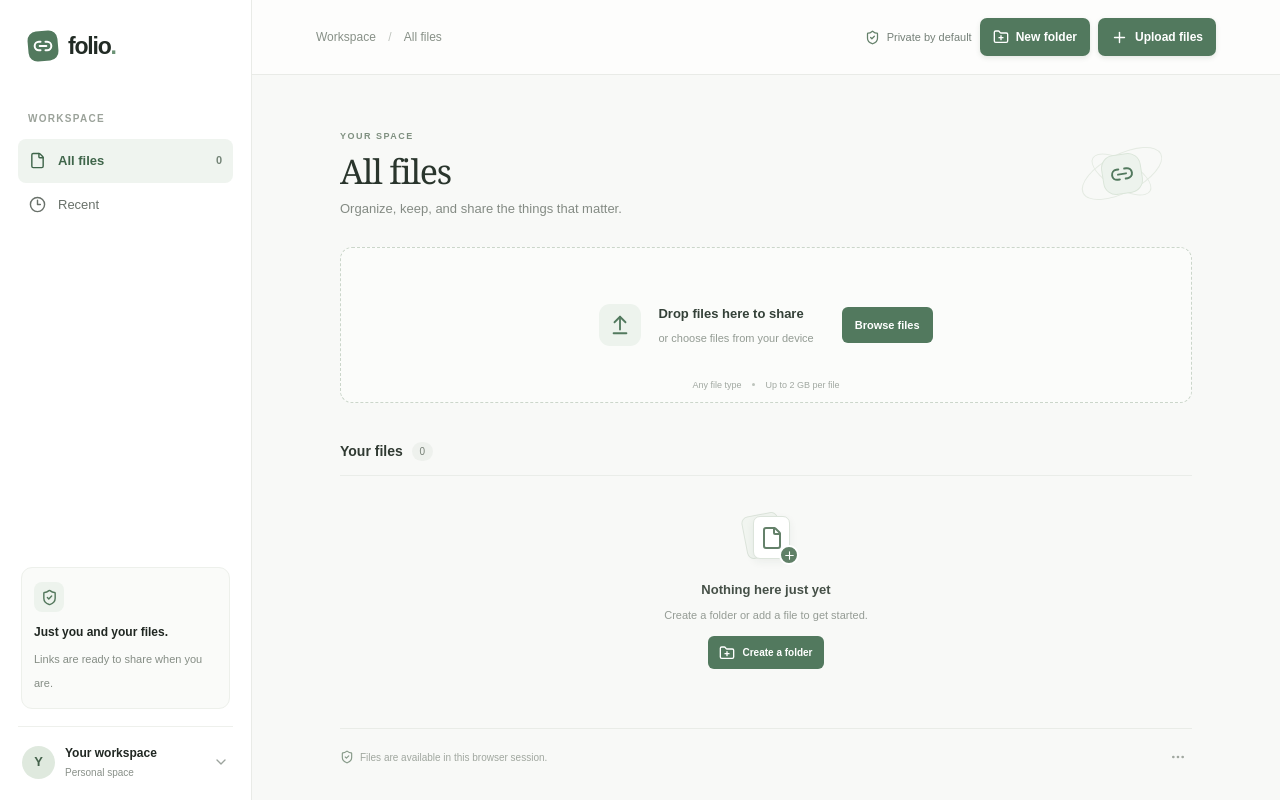
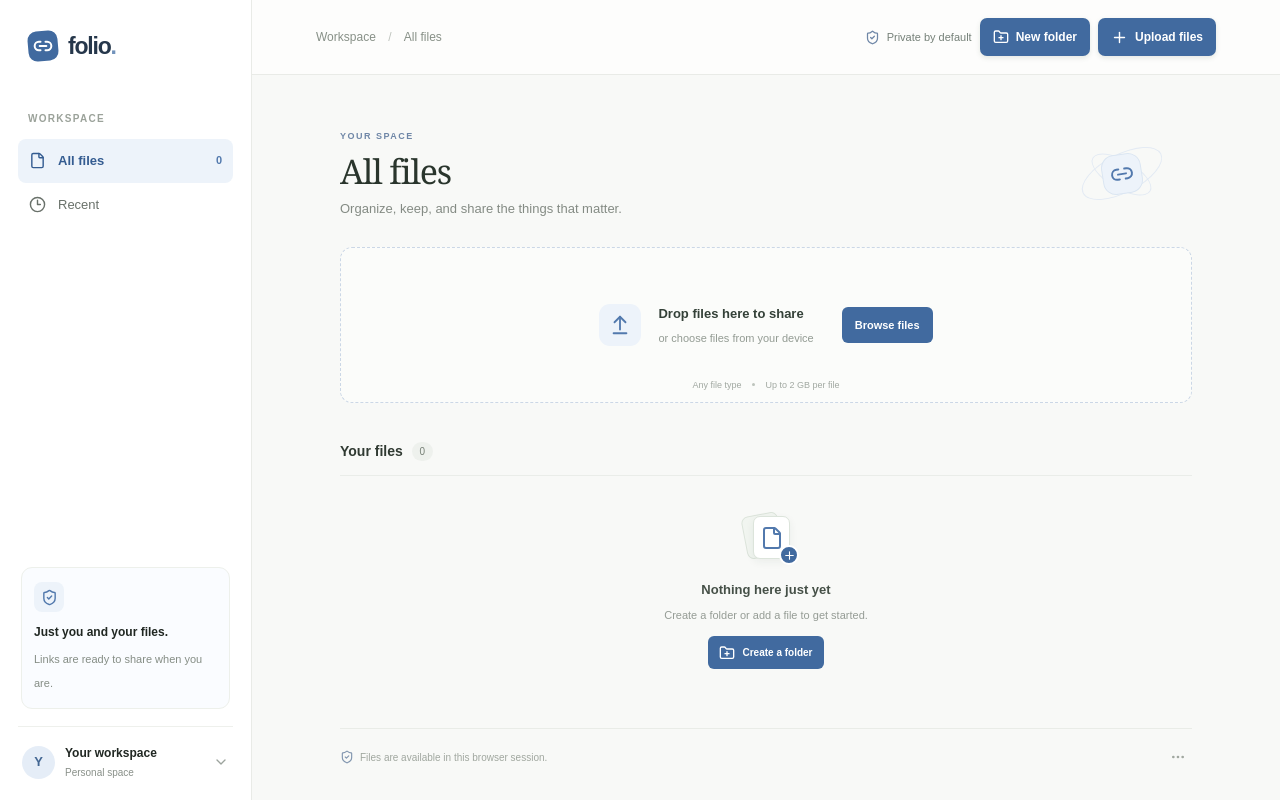
Before and after one commit to pandey528kt/all-files, a Next.js app: page / in a window 1280 px wide. Built offline with nearby package versions, Linux system fonts and the light colour scheme.

Commit message:
Commit by Ideavo AI

```diff
--- a/src/app/globals.css
+++ b/src/app/globals.css
@@ -141,6 +141,15 @@ body { background: #f7f8f6; color: #202722; }
 .inline-lock {display:inline-block;vertical-align:-2px;margin-right:5px;color:#65816a;}
 .download-button.remove-password {width:auto;gap:5px;padding:0 8px;color:#8a624b;white-space:nowrap;font-size:10px;}.download-button.remove-password:hover {border-color:#dfc7b7;background:#fffaf6;color:#87573e;}
 button:focus-visible,a:focus-visible,input:focus-visible {outline:2px solid #67896c;outline-offset:3px;}
+/* Cool ink-and-sky accents replace the previous green identity. */
+.brand {color:#26374b;}.brand-mark,.upload-top,.browse-button,.empty-action,.empty-plus {background:#416a9f;}.brand-dot {color:#7192bb;}
+.nav-item.active {color:#345c91;background:#edf3fa;}.nav-count,.plan-icon,.secure-note svg,.heading-decoration span,.upload-icon,.file-type,.sheet-front,.inline-lock {color:#5279ad;}
+.plan-icon,.heading-decoration span,.upload-icon,.file-type {background:#edf3fa;}.avatar {background:#e5edf7;color:#426692;}.plan-card {background:#fafcff;}
+.secure-note svg,.eyebrow {color:#6f87a7;}.upload-top:hover,.browse-button:hover,.empty-action:hover {background:#345987;}.heading-decoration span {border-color:#dbe6f2;}.orbit {border-color:#e4ebf4;}
+.dropzone {border-color:#cbd7e6;}.dropzone.is-dragging {background:#eff5fc;border-color:#6184b3;}.dropzone.is-dragging .upload-icon {background:#e1ebf7;}.drop-hint i {background:#bdc4bc;}
+.file-type {background:#eff3f8;}.folder-type {background:#f3f1e8;color:#a58b4e;}.copy-button:hover,.download-button:hover {border-color:#bdcde0;color:#416a9f;background:#f6f9fd;}.copy-button.copied {color:#3f689e;border-color:#c8d7e9;background:#f0f5fb;}
+.breadcrumb button:hover,.folder-open:hover .file-meta strong {color:#416a9f;}.footnote span svg {color:#8296af;}.footnote button:hover {background:#edf3fa;color:#416a9f;}.download-button.remove-password {color:#8a624b;}.download-button.remove-password:hover {border-color:#dfc7b7;background:#fffaf6;color:#87573e;}
+button:focus-visible,a:focus-visible,input:focus-visible {outline-color:#527bad;}
 @media (max-width: 760px) { .sidebar {width:70px;padding:22px 10px 14px;align-items:center;}.brand {padding:0;font-size:0;}.brand-mark {width:36px;height:36px;}.side-label,.nav-item:not(.active),.nav-item.active {font-size:0;justify-content:center;padding:0;gap:0;width:44px;margin-top:38px;}.nav-count,.side-bottom .plan-card,.profile-copy,.profile-chevron {display:none;}.side-bottom {width:100%;}.profile {justify-content:center;padding:15px 0 0;}.topbar {height:64px;padding:0 18px;}.secure-note {display:none;}.content {padding:39px 22px 22px;}.heading-decoration {transform:scale(.8);transform-origin:right center;margin-right:0;}.page-heading h1 {font-size:31px;}.dropzone {flex-wrap:wrap;gap:12px;justify-content:center;padding:24px 14px 30px;}.drop-copy {flex:1;min-width:150px;}.browse-button {margin-left:54px;}.drop-hint {bottom:9px;}.list-header,.file-row {grid-template-columns:minmax(0,1fr) 72px 100px;column-gap:9px;}.list-header span:nth-child(3),.file-date {display:none;}.row-actions {justify-content:flex-end;}.file-size {font-size:10px;}.copy-button {padding:0 7px;}.download-button {width:29px;} }
 @media (max-width: 460px) { .sidebar {width:56px;padding:20px 6px 13px;}.brand-mark {width:33px;height:33px;}.topbar {padding:0 14px;}.breadcrumb {font-size:11px;}.upload-top {height:35px;padding:0 10px;font-size:11px;}.content {padding:33px 17px 18px;}.heading-decoration {display:none;}.subtitle {max-width:275px;line-height:1.5;}.dropzone {gap:10px;}.upload-icon {width:38px;height:38px;}.drop-copy strong {font-size:12px;}.drop-copy span {font-size:10px;}.browse-button {margin-left:47px;}.file-toolbar {margin-top:31px;}.list-header,.file-row {grid-template-columns:minmax(0,1fr) 56px 84px;column-gap:7px;}.file-type {width:30px;height:30px;}.file-name {gap:8px;}.file-meta strong {font-size:11px;}.file-meta small {font-size:9px;}.file-size {font-size:9px;}.row-actions {gap:4px;}.copy-button {height:28px;padding:0 6px;font-size:9px;gap:4px;}.copy-button svg {width:13px;}.download-button {height:28px;width:27px;}.search-field {width:142px;} }
 @media (max-width: 460px) { .topbar {padding:0 9px;}.top-actions {gap:5px;}.top-actions .upload-top {padding:0 7px;font-size:0;gap:0;width:35px;justify-content:center;}.top-actions .upload-top svg {width:17px;height:17px;}.breadcrumb {font-size:10px;}.file-row {grid-template-columns:minmax(0,1fr) 42px 95px;}.row-actions {gap:3px;}.file-size {font-size:8px;}.copy-button {width:27px;padding:0;font-size:0;}.download-button {width:24px;}.download-button.remove-password {width:24px;padding:0;}.download-button.remove-password span {display:none;}.folder-open {min-width:0;}.list-header {grid-template-columns:minmax(0,1fr) 42px 95px;}.search-field {width:138px;} }
```
